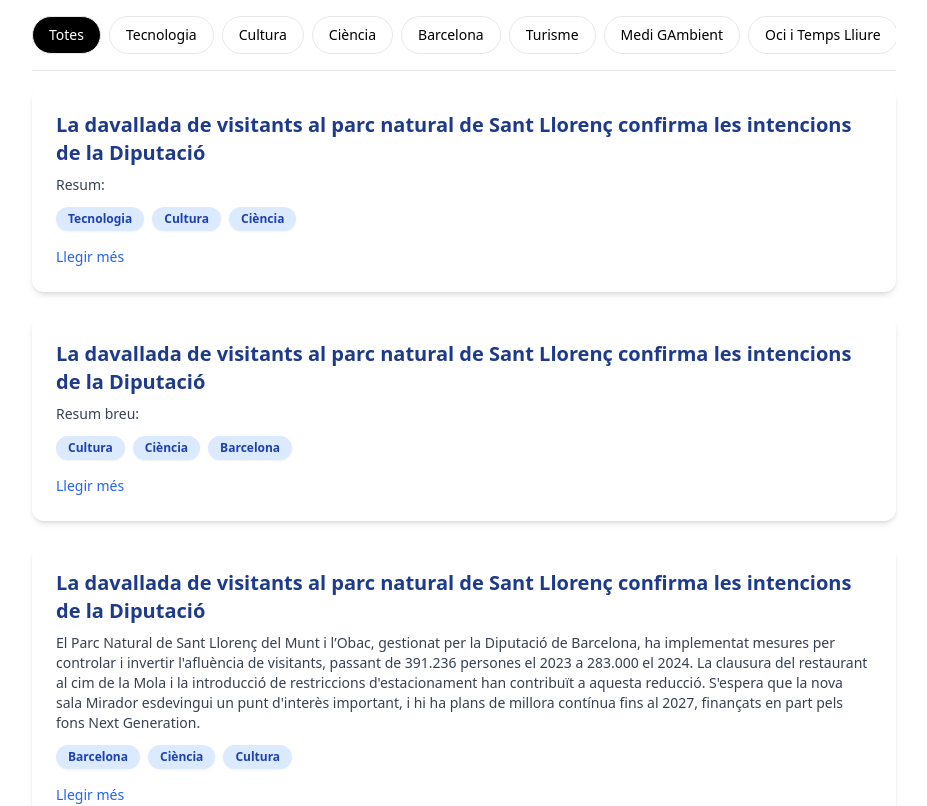
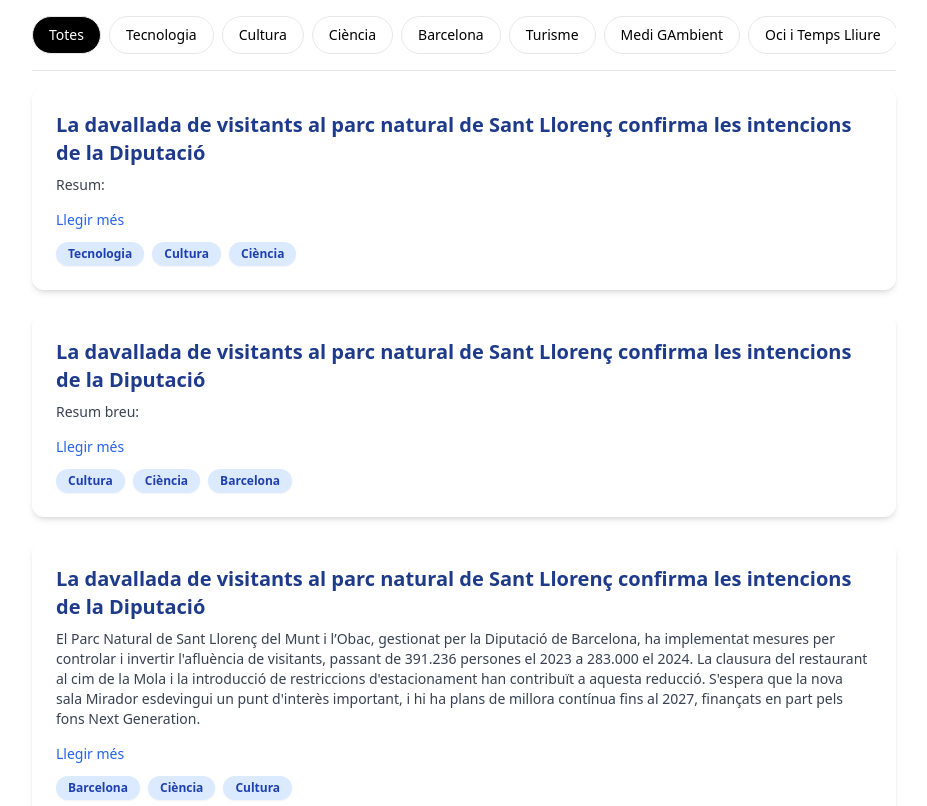
Before and after one commit to Celuloide75/Noticies_ai, a React (Vite) app in the folder web-tailwind/: page / in a window 1280 px wide. Shown: the top 806 px of the page, without its empty margins (176-1103 px from the left). Built offline with nearby package versions, Linux system fonts and the light colour scheme.

Commit message:
Reordenat llegir més

```diff
--- a/web-tailwind/src/components/NoticiaCard.tsx
+++ b/web-tailwind/src/components/NoticiaCard.tsx
@@ -14,8 +14,18 @@ const NoticiaCard: React.FC<{ noticia: Noticia }> = ({ noticia }) => {
       <h2 className="text-xl font-bold mb-2 text-blue-900">{noticia.titol}</h2>
       <p className="text-sm text-gray-700 mb-3">{noticia.resum}</p>
 
+      {/* ✅ MOGUT cap aquí */}
+      <a
+        href={noticia.url}
+        target="_blank"
+        rel="noopener noreferrer"
+        className="inline-block mb-3 text-sm text-blue-600 hover:underline"
+      >
+        Llegir més
+      </a>
+
       {noticia.categories && noticia.categories.length > 0 && (
-        <div className="flex flex-wrap gap-2 mt-3">
+        <div className="flex flex-wrap gap-2">
           {noticia.categories.map((categoria, idx) => (
             <span
               key={idx}
@@ -26,15 +36,6 @@ const NoticiaCard: React.FC<{ noticia: Noticia }> = ({ noticia }) => {
           ))}
         </div>
       )}
-
-      <a
-        href={noticia.url}
-        target="_blank"
-        rel="noopener noreferrer"
-        className="inline-block mt-4 text-sm text-blue-600 hover:underline"
-      >
-        Llegir més
-      </a>
     </div>
   );
 };
```
